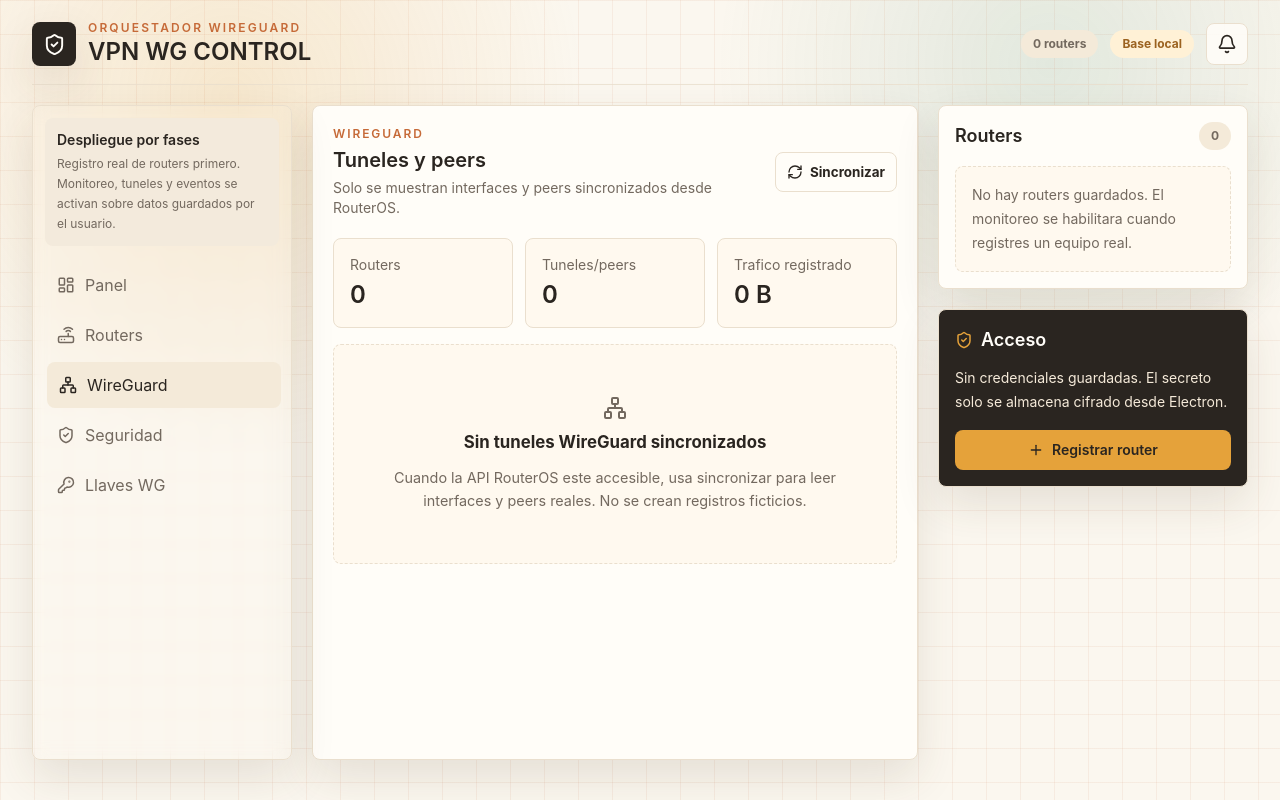
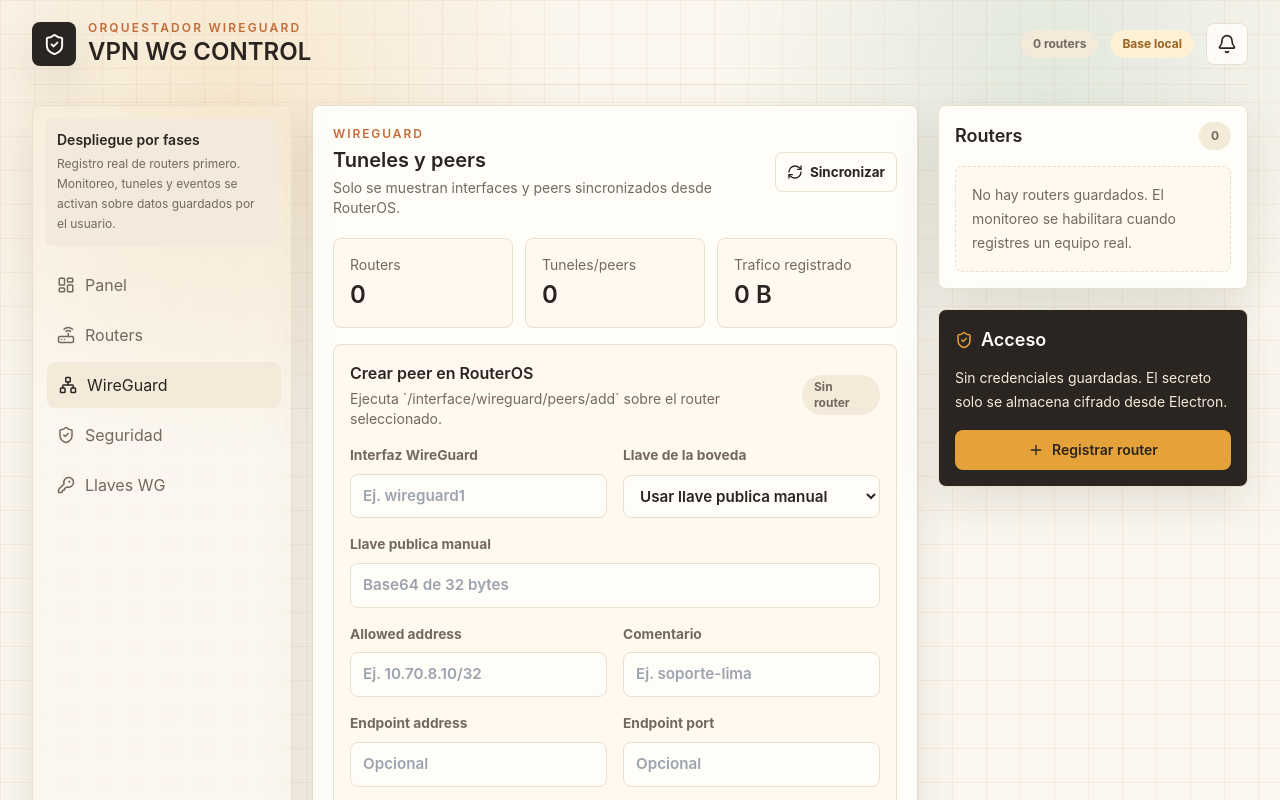
Before and after one commit to franciscochaname/VPN-WG-CONTROL, a React (Vite) app: page / in a window 1280 px wide. Both pictures are taken after a click on the button "WireGuard". Shown: the top 800 px of the page. Built offline with nearby package versions, Linux system fonts and the light colour scheme.

Commit message:
feat: add wireguard peer provisioning

```diff
--- a/electron/database.cjs
+++ b/electron/database.cjs
@@ -3,7 +3,7 @@
 const fs = require("node:fs");
 const path = require("node:path");
 const { DatabaseSync } = require("node:sqlite");
-const { fetchWireGuardState, testRouterConnection } = require("./routerosClient.cjs");
+const { addWireGuardPeer, fetchWireGuardState, testRouterConnection } = require("./routerosClient.cjs");
 const { diagnoseRouterServices } = require("./serviceDiagnostics.cjs");
 const { generateWireGuardKeyPair } = require("./wireguardKeys.cjs");
 
@@ -114,6 +114,7 @@
   ipcMain.handle("dashboard:snapshot", () => getDashboardSnapshot());
   ipcMain.handle("security:health", () => getSecurityHealth());
   ipcMain.handle("wireguard:list-tunnels", (_event, routerId) => listWireGuardTunnels(routerId));
+  ipcMain.handle("wireguard:add-peer", (_event, payload) => createWireGuardPeer(payload));
   ipcMain.handle("wireguard-keys:list", () => listWireGuardKeys());
   ipcMain.handle("wireguard-keys:generate", (_event, payload) => createWireGuardKey(payload));
   ipcMain.handle("wireguard-keys:remove", (_event, keyId) => removeWireGuardKey(keyId));
@@ -426,6 +427,25 @@
     .all();
 }
 
+async function createWireGuardPeer(payload = {}) {
+  assertDatabase();
+  const peer = validateWireGuardPeerPayload(payload);
+  const router = getRouterWithSecret(peer.routerId);
+
+  if (!router.monitorWireGuard) {
+    throw new Error("El monitoreo WireGuard no esta habilitado para este router.");
+  }
+
+  try {
+    await addWireGuardPeer(toConnectionConfig(router), peer);
+    insertLog(peer.routerId, "wireguard-peer", "info", `Peer agregado en ${peer.interfaceName}: ${peer.allowedAddress}.`);
+    return await syncWireGuard(peer.routerId);
+  } catch (error) {
+    markRouterOffline(peer.routerId, error.message);
+    throw error;
+  }
+}
+
 function createWireGuardKey(payload = {}) {
   assertDatabase();
   const label = cleanText(payload.label) || `Llave WireGuard ${new Date().toLocaleString("es-PE")}`;
@@ -523,6 +543,65 @@
       createdAt: row.createdAt,
       updatedAt: row.updatedAt
     }));
+}
+
+function validateWireGuardPeerPayload(payload) {
+  const routerId = cleanText(payload.routerId);
+  const interfaceName = cleanText(payload.interfaceName);
+  const keyId = cleanText(payload.keyId);
+  const manualPublicKey = cleanText(payload.publicKey);
+  const allowedAddress = cleanText(payload.allowedAddress);
+  const endpointAddress = cleanText(payload.endpointAddress);
+  const endpointPort = payload.endpointPort ? Number(payload.endpointPort) : null;
+  const persistentKeepalive = cleanText(payload.persistentKeepalive);
+  const comment = cleanText(payload.comment);
+  const publicKey = keyId ? getPublicKeyFromVault(keyId) : manualPublicKey;
+
+  if (!routerId) {
+    throw new Error("Selecciona un router.");
+  }
+
+  if (!interfaceName) {
+    throw new Error("Ingresa la interfaz WireGuard del router.");
+  }
+
+  if (!isWireGuardPublicKey(publicKey)) {
+    throw new Error("La llave publica WireGuard debe tener formato base64 de 32 bytes.");
+  }
+
+  if (!allowedAddress) {
+    throw new Error("Ingresa el allowed-address del peer.");
+  }
+
+  if (endpointPort !== null && (!Number.isInteger(endpointPort) || endpointPort < 1 || endpointPort > 65535)) {
+    throw new Error("El puerto endpoint debe estar entre 1 y 65535.");
+  }
+
+  return {
+    routerId,
+    interfaceName,
+    publicKey,
+    allowedAddress,
+    endpointAddress,
+    endpointPort,
+    persistentKeepalive,
+    comment,
+    disabled: Boolean(payload.disabled)
+  };
+}
+
+function getPublicKeyFromVault(keyId) {
+  const row = db.prepare("SELECT public_key AS publicKey FROM tb_wireguard_keys WHERE id = ?").get(keyId);
+
+  if (!row) {
+    throw new Error("Llave WireGuard no encontrada.");
+  }
+
+  return row.publicKey;
+}
+
+function isWireGuardPublicKey(value) {
+  return /^[A-Za-z0-9+/]{43}=$/.test(value || "");
 }
 
 function getRouterWithSecret(routerId) {
--- a/electron/preload.cjs
+++ b/electron/preload.cjs
@@ -17,7 +17,8 @@
     health: () => ipcRenderer.invoke("security:health")
   },
   wireguard: {
-    listTunnels: (routerId) => ipcRenderer.invoke("wireguard:list-tunnels", routerId)
+    listTunnels: (routerId) => ipcRenderer.invoke("wireguard:list-tunnels", routerId),
+    addPeer: (payload) => ipcRenderer.invoke("wireguard:add-peer", payload)
   },
   wireguardKeys: {
     list: () => ipcRenderer.invoke("wireguard-keys:list"),
--- a/src/features/wireguard/WireGuardControl.jsx
+++ b/src/features/wireguard/WireGuardControl.jsx
@@ -1,10 +1,26 @@
-import { Network, RefreshCw, ShieldCheck } from "lucide-react";
+import { Network, Plus, RefreshCw, ShieldCheck } from "lucide-react";
 import { useEffect, useMemo, useState } from "react";
-import { listWireGuardTunnels } from "../../shared/api/wireGuardStore.js";
+import { listWireGuardKeys } from "../../shared/api/wireGuardKeyStore.js";
+import { addWireGuardPeer, listWireGuardTunnels } from "../../shared/api/wireGuardStore.js";
+
+const initialPeerForm = {
+  interfaceName: "",
+  keyId: "",
+  publicKey: "",
+  allowedAddress: "",
+  endpointAddress: "",
+  endpointPort: "",
+  persistentKeepalive: "25s",
+  comment: "",
+  disabled: false
+};
 
 function WireGuardControl({ routers, selectedRouter, onSyncWireGuard }) {
   const [tunnels, setTunnels] = useState([]);
+  const [keys, setKeys] = useState([]);
+  const [peerForm, setPeerForm] = useState(initialPeerForm);
   const [isLoading, setIsLoading] = useState(true);
+  const [isPeerSaving, setIsPeerSaving] = useState(false);
   const [actionState, setActionState] = useState({ type: "idle", message: "" });
 
   const selectedRouterId = selectedRouter?.id || null;
@@ -16,7 +32,12 @@
   async function refreshTunnels() {
     setIsLoading(true);
     try {
-      setTunnels(await listWireGuardTunnels(selectedRouterId));
+      const [nextTunnels, nextKeys] = await Promise.all([
+        listWireGuardTunnels(selectedRouterId),
+        listWireGuardKeys()
+      ]);
+      setTunnels(nextTunnels);
+      setKeys(nextKeys);
     } finally {
       setIsLoading(false);
     }
@@ -36,6 +57,36 @@
     } catch (error) {
       setActionState({ type: "error", message: error.message || "No se pudo sincronizar WireGuard." });
     }
+  }
+
+  async function handleCreatePeer(event) {
+    event.preventDefault();
+
+    if (!selectedRouter) {
+      setActionState({ type: "error", message: "Selecciona un router antes de crear el peer." });
+      return;
+    }
+
+    setIsPeerSaving(true);
+    setActionState({ type: "idle", message: "" });
+
+    try {
+      await addWireGuardPeer({
+        routerId: selectedRouter.id,
+        ...peerForm
+      });
+      setPeerForm(initialPeerForm);
+      await refreshTunnels();
+      setActionState({ type: "success", message: "Peer creado en RouterOS y lectura WireGuard actualizada." });
+    } catch (error) {
+      setActionState({ type: "error", message: error.message || "No se pudo crear el peer en RouterOS." });
+    } finally {
+      setIsPeerSaving(false);
+    }
+  }
+
+  function updatePeerField(field, value) {
+    setPeerForm((current) => ({ ...current, [field]: value }));
   }
 
   useEffect(() => {
@@ -63,6 +114,122 @@
         <SummaryTile label="Tuneles/peers" value={String(tunnels.length)} />
         <SummaryTile label="Trafico registrado" value={formatBytes(totalTraffic)} />
       </div>
+
+      <form className="mb-5 rounded-lg border border-warm-line bg-[#fff9ef] p-4" onSubmit={handleCreatePeer}>
+        <div className="mb-4 flex items-center justify-between gap-3">
+          <div>
+            <h3 className="font-semibold">Crear peer en RouterOS</h3>
+            <p className="mt-1 text-sm text-warm-muted">
+              Ejecuta `/interface/wireguard/peers/add` sobre el router seleccionado.
+            </p>
+          </div>
+          <span className="rounded-full bg-[#f4ead9] px-3 py-1 text-xs font-bold text-warm-muted">
+            {selectedRouter ? selectedRouter.alias : "Sin router"}
+          </span>
+        </div>
+        <div className="grid grid-cols-1 gap-4 xl:grid-cols-2">
+          <label className="field-label">
+            Interfaz WireGuard
+            <input
+              className="field-input"
+              onChange={(event) => updatePeerField("interfaceName", event.target.value)}
+              placeholder="Ej. wireguard1"
+              required
+              value={peerForm.interfaceName}
+            />
+          </label>
+          <label className="field-label">
+            Llave de la boveda
+            <select
+              className="field-input"
+              onChange={(event) => updatePeerField("keyId", event.target.value)}
+              value={peerForm.keyId}
+            >
+              <option value="">Usar llave publica manual</option>
+              {keys.map((key) => (
+                <option key={key.id} value={key.id}>
+                  {key.label}
+                </option>
+              ))}
+            </select>
+          </label>
+          {!peerForm.keyId && (
+            <label className="field-label xl:col-span-2">
+              Llave publica manual
+              <input
+                className="field-input"
+                onChange={(event) => updatePeerField("publicKey", event.target.value)}
+                placeholder="Base64 de 32 bytes"
+                required={!peerForm.keyId}
+                value={peerForm.publicKey}
+              />
+            </label>
+          )}
+          <label className="field-label">
+            Allowed address
+            <input
+              className="field-input"
+              onChange={(event) => updatePeerField("allowedAddress", event.target.value)}
+              placeholder="Ej. 10.70.8.10/32"
+              required
+              value={peerForm.allowedAddress}
+            />
+          </label>
+          <label className="field-label">
+            Comentario
+            <input
+              className="field-input"
+              onChange={(event) => updatePeerField("comment", event.target.value)}
+              placeholder="Ej. soporte-lima"
+              value={peerForm.comment}
+            />
+          </label>
+          <label className="field-label">
+            Endpoint address
+            <input
+              className="field-input"
+              onChange={(event) => updatePeerField("endpointAddress", event.target.value)}
+              placeholder="Opcional"
+              value={peerForm.endpointAddress}
+            />
+          </label>
+          <label className="field-label">
+            Endpoint port
+            <input
+              className="field-input"
+              max="65535"
+              min="1"
+              onChange={(event) => updatePeerField("endpointPort", event.target.value)}
+              placeholder="Opcional"
+              type="number"
+              value={peerForm.endpointPort}
+            />
+          </label>
+          <label className="field-label">
+            Persistent keepalive
+            <input
+              className="field-input"
+              onChange={(event) => updatePeerField("persistentKeepalive", event.target.value)}
+              placeholder="Ej. 25s"
+              value={peerForm.persistentKeepalive}
+            />
+          </label>
+          <label className="toggle-row self-end">
+            <input
+              checked={peerForm.disabled}
+              onChange={(event) => updatePeerField("disabled", event.target.checked)}
+              type="checkbox"
+            />
+            <span>Crear peer deshabilitado</span>
+          </label>
+        </div>
+        <div className="mt-4 flex justify-end">
+          <button className="primary-button" disabled={isPeerSaving} type="submit">
+            <Plus size={16} />
+            {isPeerSaving ? "Creando peer" : "Crear peer"}
+          </button>
+        </div>
+      </form>
 
       {actionState.message && (
         <div className={`form-message ${actionState.type === "error" ? "form-message-error" : "form-message-success"} mb-4`}>
--- a/src/shared/api/wireGuardStore.js
+++ b/src/shared/api/wireGuardStore.js
@@ -7,3 +7,11 @@
 
   return [];
 }
+
+export async function addWireGuardPeer(payload) {
+  if (electronApi()?.wireguard) {
+    return electronApi().wireguard.addPeer(payload);
+  }
+
+  throw new Error("La creacion de peers WireGuard solo esta disponible dentro de Electron.");
+}
```
Also changed, not shown: electron/routerosClient.cjs (+42 -0 lines), 1 other file (tests, documents, lock files or other folders).
